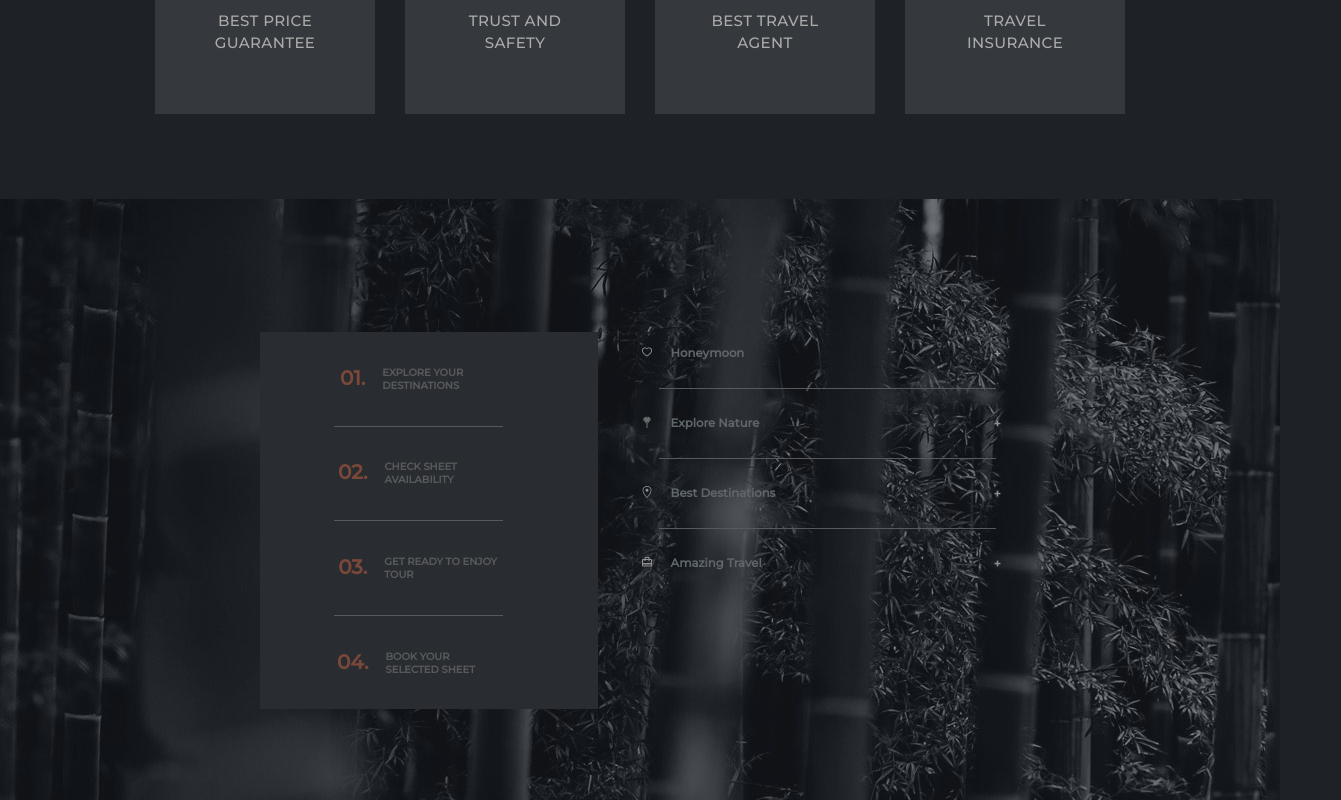
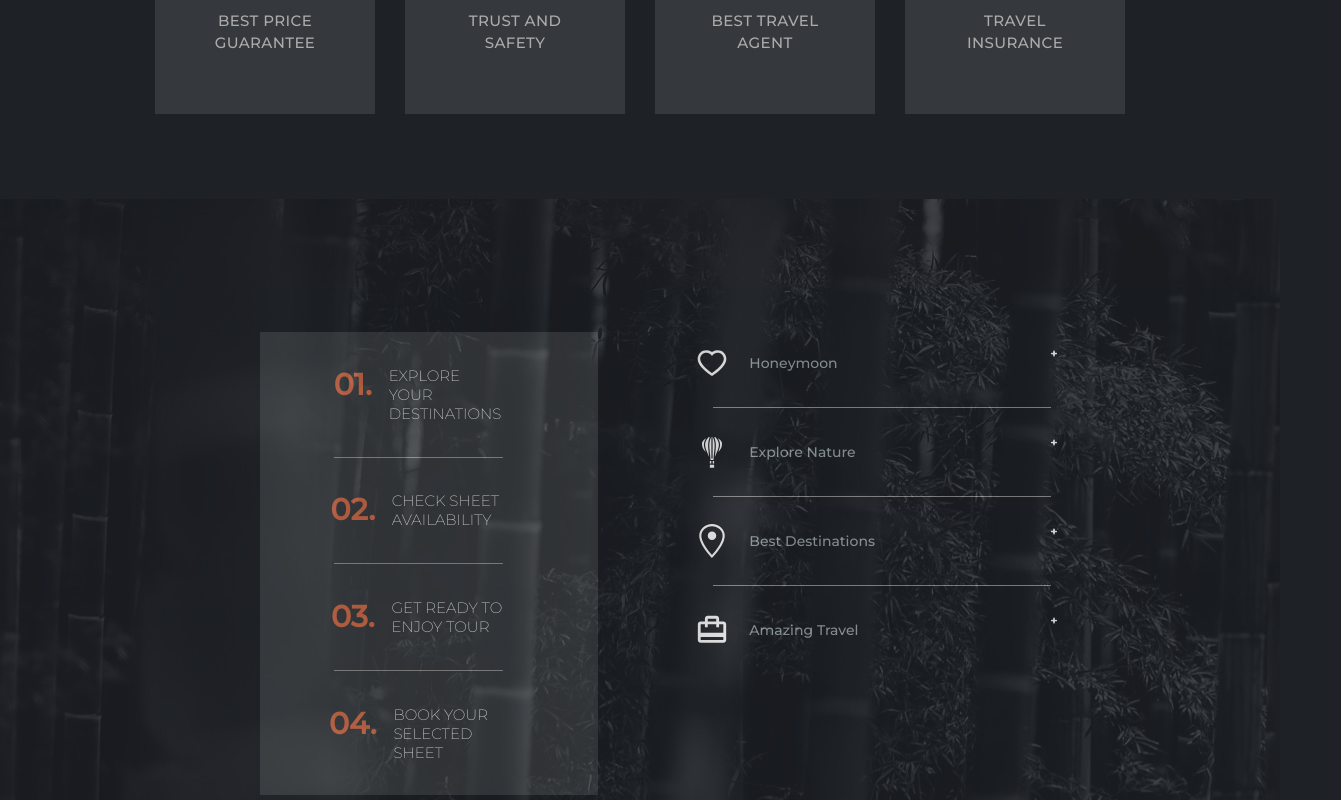
Before and after one commit to IbadAhmad80/Brando-TravelGuide, a React (Create React App) app: page / in a window 1280 px wide. Shown: the part 2000-2800 px from the top of the page, 1341 px wide, since content can reach past the window. Built offline with nearby package versions, Linux system fonts and the light colour scheme.

Commit message:
Pushes Styling Changes

```diff
--- a/src/components/about/details-section.js
+++ b/src/components/about/details-section.js
@@ -11,28 +11,28 @@ const details = [
     title: "Honeymoon",
     logo: <AiOutlineHeart />,
     image: "pkg-11",
-    text: "loreipsum hddfnasbliguadfab shuduirbws sdsfe gitbwe wedhrjfjr dhevfueuf b fryfhe r dhdeyufjr saw4  e4t54tw4t sdsfnk  fgdjdjdjdj vk irioewmmckshtyusoe ",
+    text: "Lorem Ipsum is simply dummy text of the printing & typesetting industry. Lorem Ipsum has been the industry’s standard dummy text ever since the 1500s, when an unknown printer took a galley of type and scrambled it to make a type specimen book. Lorem Ipsum has been the industry’s standard dummy text ever since the 1500s. ",
   },
   {
     id: 2,
     title: "Explore Nature",
     logo: <GiAirBalloon />,
     image: "pkg-10",
-    text: "loreipsum hddfnasbliguadfab shuduirbws sdsfe gitbwe wedhrjfjr dhevfueuf b fryfhe r dhdeyufjr saw4  e4t54tw4t sdsfnk  fgdjdjdjdj vk irioewmmckshtyusoe ",
+    text: "Lorem Ipsum is simply dummy text of the printing & typesetting industry. Lorem Ipsum has been the industry’s standard dummy text ever since the 1500s, when an unknown printer took a galley of type and scrambled it to make a type specimen book. Lorem Ipsum has been the industry’s standard dummy text ever since the 1500s. ",
   },
   {
     id: 3,
     title: "Best Destinations",
     logo: <GoLocation />,
     image: "pkg-0",
-    text: "loreipsum hddfnasbliguadfab shuduirbws sdsfe gitbwe wedhrjfjr dhevfueuf b fryfhe r dhdeyufjr saw4  e4t54tw4t sdsfnk  fgdjdjdjdj vk irioewmmckshtyusoe ",
+    text: "Lorem Ipsum is simply dummy text of the printing & typesetting industry. Lorem Ipsum has been the industry’s standard dummy text ever since the 1500s, when an unknown printer took a galley of type and scrambled it to make a type specimen book. Lorem Ipsum has been the industry’s standard dummy text ever since the 1500s. ",
   },
   {
     id: 4,
     title: "Amazing Travel",
     logo: <MdCardTravel />,
     image: "pkg-9",
-    text: "loreipsum hddfnasbliguadfab shuduirbws sdsfe gitbwe wedhrjfjr dhevfueuf b fryfhe r dhdeyufjr saw4  e4t54tw4t sdsfnk  fgdjdjdjdj vk irioewmmckshtyusoe ",
+    text: "Lorem Ipsum is simply dummy text of the printing & typesetting industry. Lorem Ipsum has been the industry’s standard dummy text ever since the 1500s, when an unknown printer took a galley of type and scrambled it to make a type specimen book. Lorem Ipsum has been the industry’s standard dummy text ever since the 1500s. ",
   },
 ];
 
--- a/src/components/about/details.module.css
+++ b/src/components/about/details.module.css
@@ -4,7 +4,7 @@
   justify-content: start;
   flex-wrap: wrap;
   width: 100%;
-  margin: 2%;
+  margin: 2% 10%;
   color: #a0abab;
 }
 
@@ -13,6 +13,11 @@
   flex-direction: column;
   flex-basis: 100%;
   flex: 1;
+  font-size: 14px;
+  align-self: center;
+  position: relative;
+  left: 20px;
+  font-weight: 500;
 }
 .columnImg {
   display: flex;
@@ -26,6 +31,12 @@
   flex-direction: column;
   flex-basis: 100%;
   flex: 3;
+}
+
+.columnText p {
+  font-weight: 300 !important;
+  letter-spacing: 0.01cm;
+  font-size: 14px;
 }
 .columnButton {
   display: flex;
@@ -42,6 +53,7 @@
   flex-basis: 50%;
   flex: 0.1;
   width: 100%;
+  font-size: 34px;
 }
 .detailsList {
   list-style: none;
@@ -53,7 +65,7 @@
   left: 7%;
   margin-bottom: 2%;
 }
-img {
+.columnImg img {
   border-radius: 50%;
   display: inline;
 }
--- a/src/components/about/explore-section.js
+++ b/src/components/about/explore-section.js
@@ -5,6 +5,7 @@ import classes from "./explore.module.css";
 const ExploreTours = () => {
   return (
     <div className={classes.bgimage}>
+      <div>
         <div className={classes.row}>
           <div className={classes.column}>
             <Steps />
@@ -14,6 +15,7 @@ const ExploreTours = () => {
           </div>
         </div>
       </div>
+    </div>
   );
 };
 
--- a/src/components/about/explore.module.css
+++ b/src/components/about/explore.module.css
@@ -20,9 +20,16 @@
   flex: 2;
 }
 .bgimage {
-  padding: 0.5%;
-  height: 700px;
+  height: auto;
   background-image: url(/src/assets/service-bg.jpg);
-  opacity: 50%;
+  opacity: 100%;
   z-index: -1;
 }
+
+.bgimage > div {
+  width: 100%;
+  opacity: 0.8;
+  background-color: #1e2126;
+  height: 100%;
+  padding: 0.5%;
+}
--- a/src/components/about/steps.module.css
+++ b/src/components/about/steps.module.css
@@ -4,6 +4,7 @@
   justify-content: center;
   flex-wrap: wrap;
   width: 100%;
+
   margin: 10%;
   margin-left: -5%;
 }
@@ -32,8 +33,9 @@
   color: #d66e4a;
 }
 .textColor {
-  color: #929292;
+  color: #ffffff;
   width: 35%;
+  font-weight: 300;
   position: relative;
   left: 5%;
 }
@@ -49,7 +51,8 @@
 }
 .stepsList {
   list-style: none;
-  background-color: #35383c;
+  background-color: rgba(68, 71, 73, 0.8);
+  font-size: 15px;
 }
 p {
   width: 50%;
```
Lines whose indentation alone changed are shown as unchanged.
